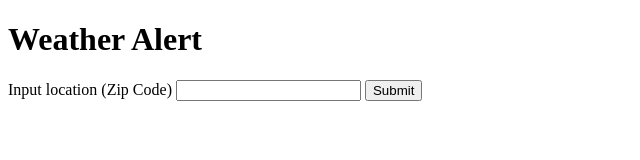
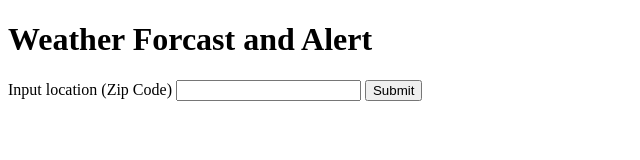
Before and after one commit to turtleman1278/weather_alert, a website: page index.html in a window 1280 px wide. Shown: the whole page, without its empty margins (0-640 px from the left). Drawn offline with Linux system fonts and the light colour scheme.

Commit message:
changed the h1 name in index.html

```diff
--- a/index.html
+++ b/index.html
@@ -10,7 +10,7 @@
 <body>
 
     <main>
-        <h1>Weather Alert</h1>
+        <h1>Weather Forcast and Alert</h1>
 
         <div id="location">
             <label for="">Input location (Zip Code)</label>
```
